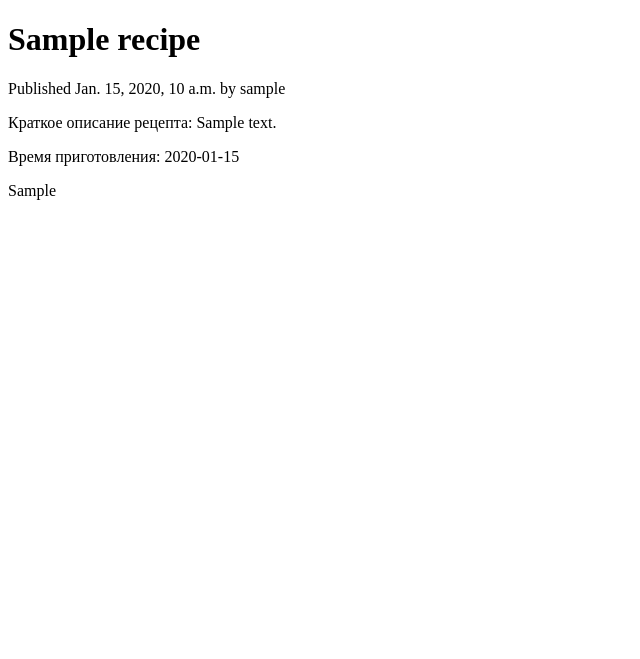
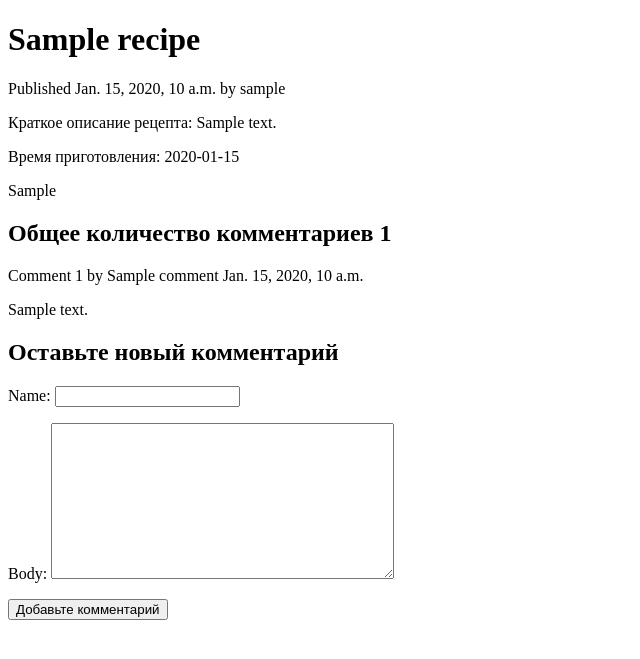
Before and after one commit to dmitrbah/recipes_website, a Django app: a page that uses recipes_website/main_app/templates/main_app/recipe_detail.html in a window 1280 px wide. Shown: the top 659 px of the page, without its empty margins (0-640 px from the left). Run offline with Django 5.2, Linux system fonts and the light colour scheme; tables that the repository leaves empty hold one stand-in row (values such as "Sample post").

Commit message:
Added recipe comments function

```diff
--- /dev/null
+++ b/recipes_website/main_app/forms.py
@@ -0,0 +1,7 @@
+from .models import Comment
+from django import forms
+
+class CommentForm(forms.ModelForm):
+    class Meta:
+        model = Comment
+        fields = ['name', 'body']
--- /dev/null
+++ b/recipes_website/main_app/templates/main_app/includes/comment_form.html
@@ -0,0 +1,6 @@
+<h2>Оставьте новый комментарий</h2>
+<form action="{% url 'main_app:post_comment' recipe.id %}" method="post">
+    {% csrf_token %}
+    {{ form.as_p }}
+    <p><input type="submit" value="Добавьте комментарий"></p>
+</form>
--- a/recipes_website/main_app/templates/main_app/recipe_detail.html
+++ b/recipes_website/main_app/templates/main_app/recipe_detail.html
@@ -8,4 +8,20 @@
 <p>Краткое описание рецепта: {{recipe.description}}</p>
 <p>Время приготовления: {{recipe.cooking_time}}</p>
 {{recipe.cooking_instructions|linebreaks}}
+{% with comments.count as total_comments %}
+  <h2>
+    Общее количество комментариев {{total_comments}}
+  </h2>
+{% endwith %}
+{% for comment in comments %}
+  <div>
+    <p>
+      Comment {{forloop.counter}} by {{comment.name}}
+      {{comment.created}}
+    </p>
+    {{comment.body|linebreaks}}
+  </div>
+{% empty %}
+{% endfor %}
+{% include "main_app/includes/comment_form.html" %}
 {% endblock %}
--- a/recipes_website/main_app/urls.py
+++ b/recipes_website/main_app/urls.py
@@ -6,4 +6,5 @@ app_name = 'main_app'
 urlpatterns = [
     path('', views.recipe_list, name='recipe_list'),
     path('<slug:recipe>/<int:year>/<int:month>/<int:day>/', views.recipe_detail, name='recipe_detail'),
+    path('<int:post_id>/comment', views.post_comment, name='post_comment')
 ]
--- a/recipes_website/main_app/views.py
+++ b/recipes_website/main_app/views.py
@@ -1,6 +1,8 @@
 from django.shortcuts import render, get_object_or_404
-from .models import Recipe
+from .models import Recipe, Comment
+from .forms import CommentForm
 from django.core.paginator import Paginator, PageNotAnInteger, EmptyPage
+from django.views.decorators.http import require_POST
 
 def recipe_list(request):
     recipe_list = Recipe.published_recipes.all()
@@ -21,4 +23,24 @@ def recipe_detail(request, recipe, year, month, day):
                                published__year=year,
                                published__month=month,
                                published__day=day)
-    return render(request, 'main_app/recipe_detail.html', {'recipe': recipe})
+    comments = recipe.comments.filter(active=True)
+    form = CommentForm()
+    return render(request, 'main_app/recipe_detail.html', {'recipe': recipe,
+                                                           'comments': comments,
+                                                           'form': form})
+
+
+@require_POST
+def post_comment(request, post_id):
+    recipe = get_object_or_404(Recipe,
+                               id=post_id,
+                               status=Recipe.Status.PUBLISHED)
+    comment = None
+    form = CommentForm(data=request.POST)
+    if form.is_valid():
+        comment = form.save(commit=False)
+        comment.recipe = recipe
+        comment.save()
+    return render(request, 'main_app/comment.html', {'recipe': recipe,
+                                                     'form': form,
+                                                     'comment': comment})
```
Also changed, not shown: recipes_website/main_app/templates/main_app/comment.html (added, +11 -0 lines).
